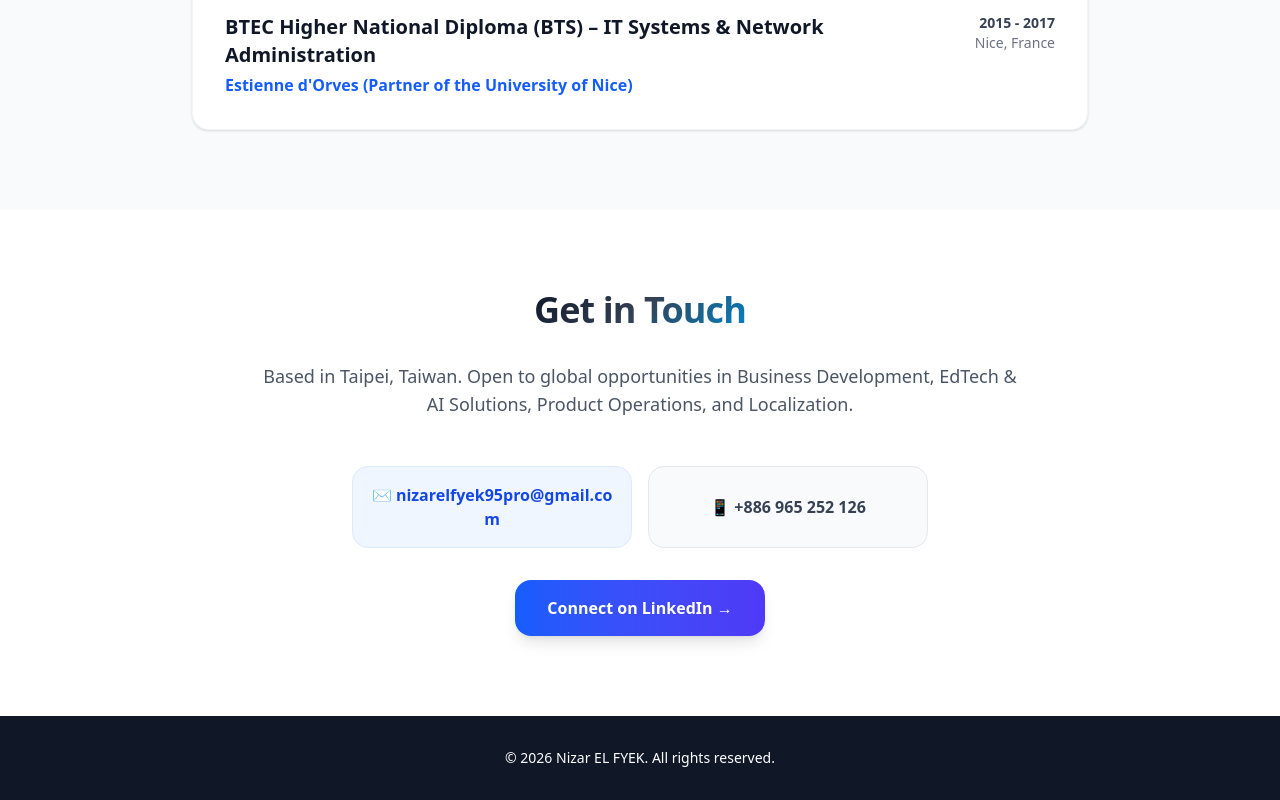
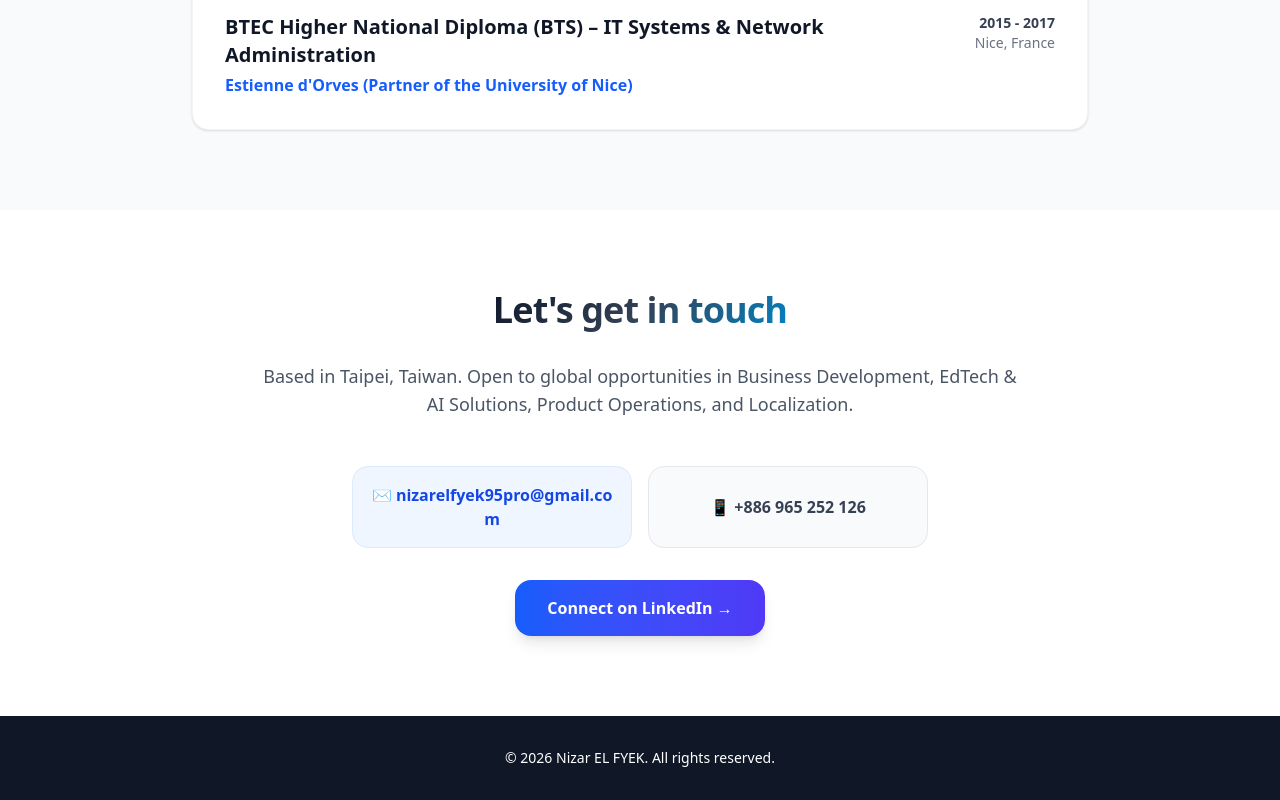
Before and after one commit to nizar-efk95/nizar-portfolio, a React (Vite) app: page / in a window 1280 px wide. Shown: the part 5014-5814 px from the top of the page. Built offline with nearby package versions, Linux system fonts and the light colour scheme.

Commit message:
Update contact section title to Let's get in touch

```diff
--- a/src/App.jsx
+++ b/src/App.jsx
@@ -600,7 +600,7 @@ function App() {
         <div className="max-w-7xl mx-auto px-4 sm:px-6 lg:px-8">
           <div className="max-w-3xl mx-auto text-center space-y-8">
             <h2 className="text-3xl sm:text-4xl font-extrabold tracking-tight">
-              <span className="text-gradient">Get in Touch</span>
+              <span className="text-gradient">Let's get in touch</span>
             </h2>
             <p className="text-lg text-gray-600">
               Based in Taipei, Taiwan. Open to global opportunities in Business Development, EdTech & AI Solutions, Product Operations, and Localization.
```
